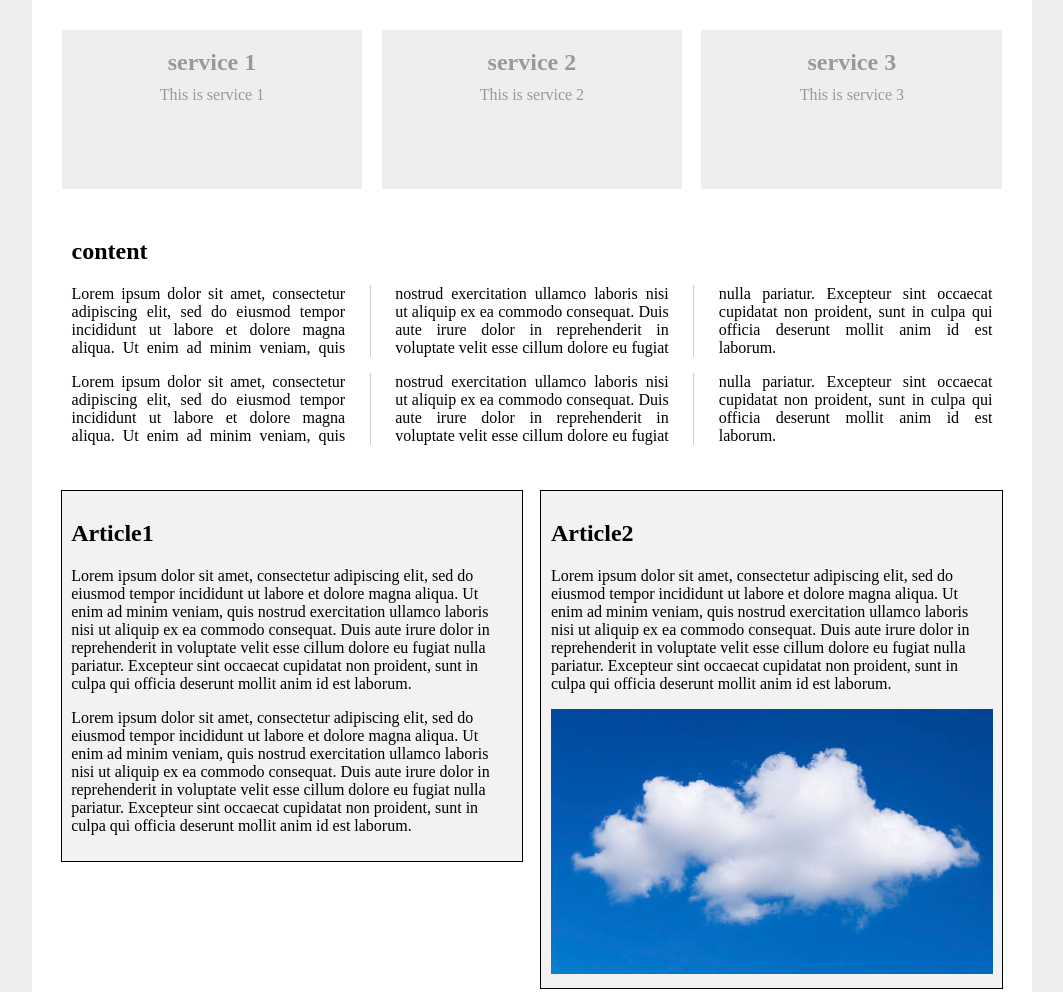
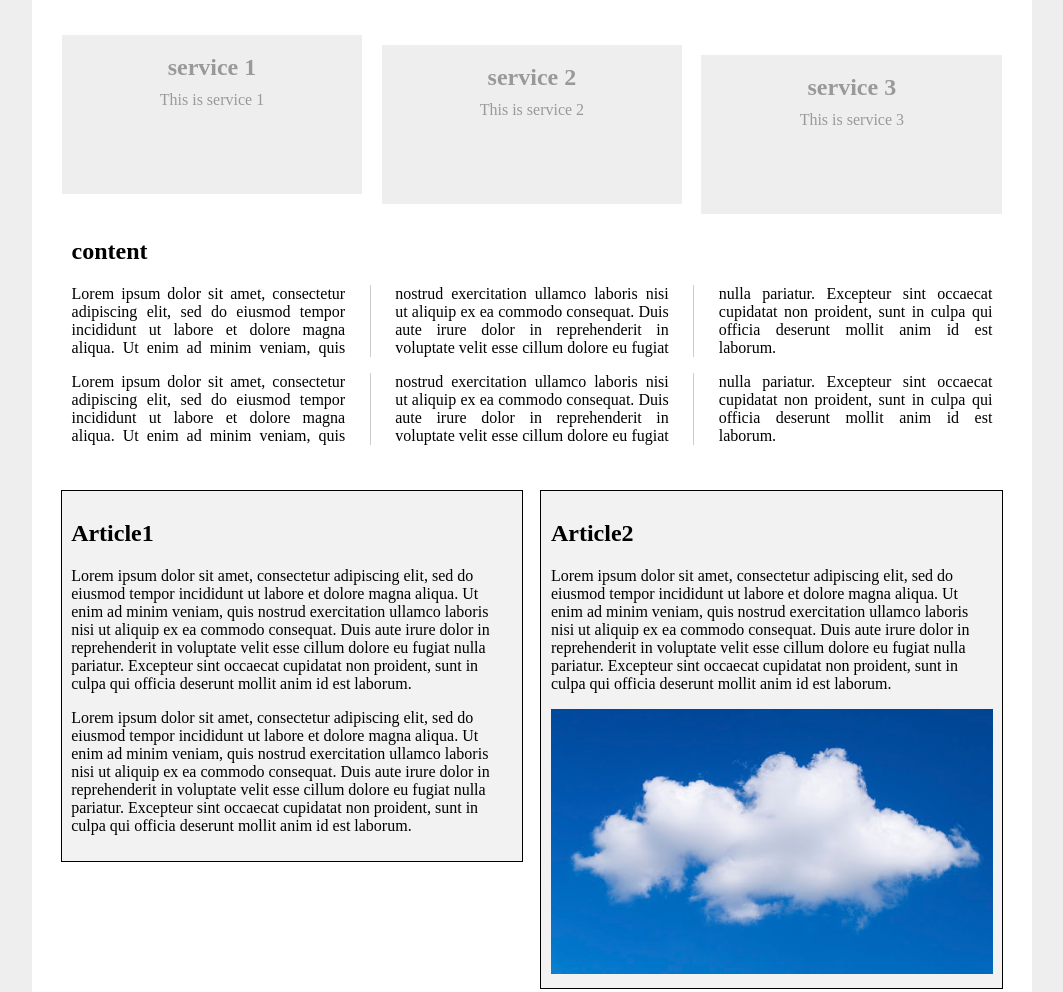
Before and after one commit to BaselAshraf/CSS-positioning, a plain HTML site: page index.html in a window 1280 px wide. Shown: the top 992 px of the page, without its empty margins (108-1171 px from the left). Drawn offline with Linux system fonts and the light colour scheme.

Commit message:
tutorial #8-position relative

```diff
--- a/style.css
+++ b/style.css
@@ -21,9 +21,23 @@ body{
     padding: 1%;
     margin: 1%;
     height: 140px;
+    position: relative;
 }
 
-#services::after{
+#services article:nth-of-type(1){
+    top: 5px;
+}
+
+#services article:nth-of-type(2){
+    top: 15px;
+}
+
+#services article:nth-of-type(3){
+    top: 25px;
+}
+
+
+#services:after{
     content: "";
     display: block;
     clear: both;
```
